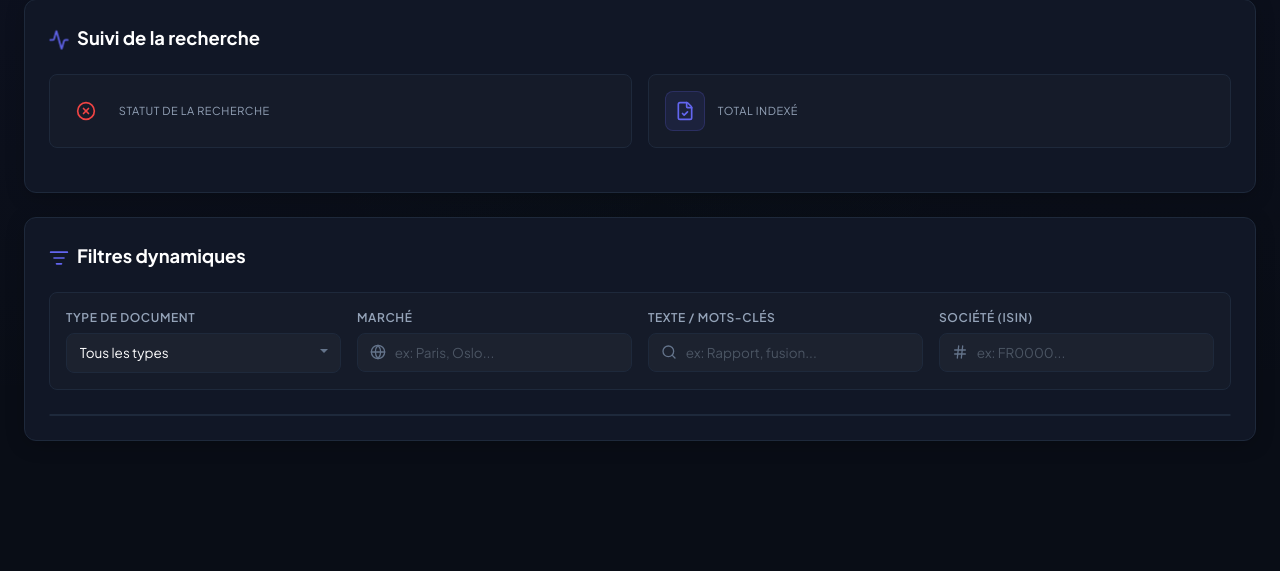
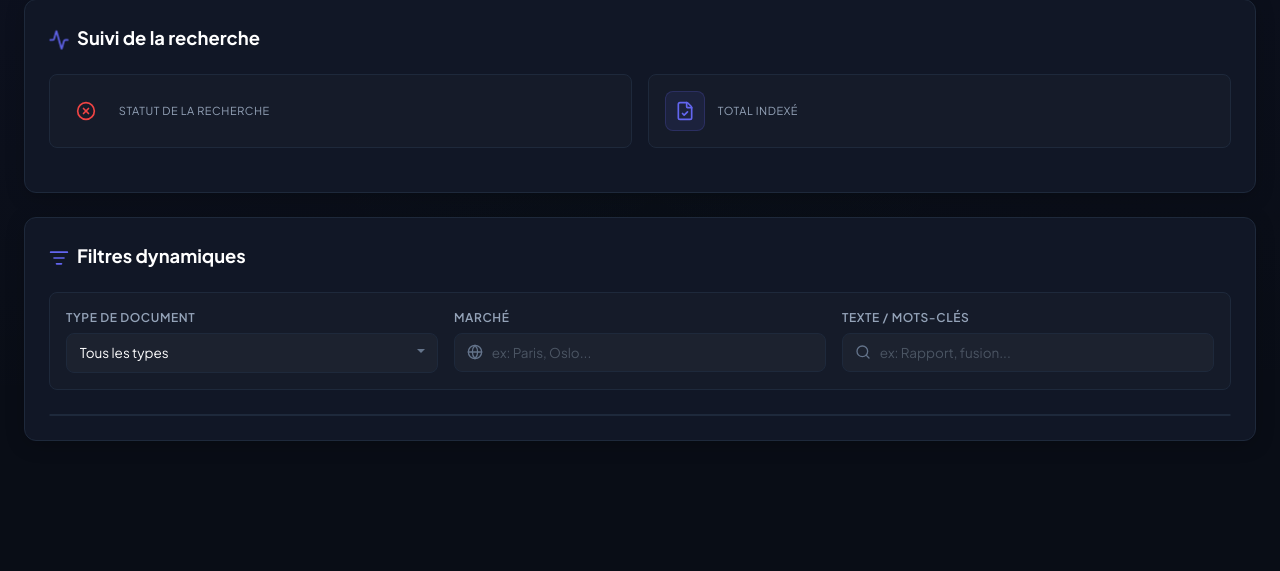
Before and after one commit to Nanor76/infofin-collector, a FastAPI app: template webapp/templates/results.html in a window 1280 px wide. Shown: the part 158-729 px from the top of the page. Run offline with FastAPI, Linux system fonts and the light colour scheme; the template is opened without the code that fills it, so the values that code supplies are empty.

Commit message:
Supprime le filtre dynamique ISIN

```diff
--- a/webapp/templates/results.html
+++ b/webapp/templates/results.html
@@ -100,14 +100,6 @@
             <input type="text" id="filter_q" name="q" placeholder="ex: Rapport, fusion..." data-testid="results-filter-query-input">
           </div>
         </div>
-
-        <div class="field">
-          <label for="filter_isin">Société (ISIN)</label>
-          <div class="input-with-icon">
-            <i data-lucide="hash" class="input-icon"></i>
-            <input type="text" id="filter_isin" name="issuer_isin" placeholder="ex: FR0000..." data-testid="results-filter-isin-input">
-          </div>
-        </div>
       </div>
     </form>
 
```
Also changed, not shown: TESTING.md (+1 -1 lines), tests/TEST_CATALOG.md (+1 -1 lines), tests/e2e/essential-flows.spec.ts (+2 -0 lines), tests/test_web_api.py (+2 -1 lines).
